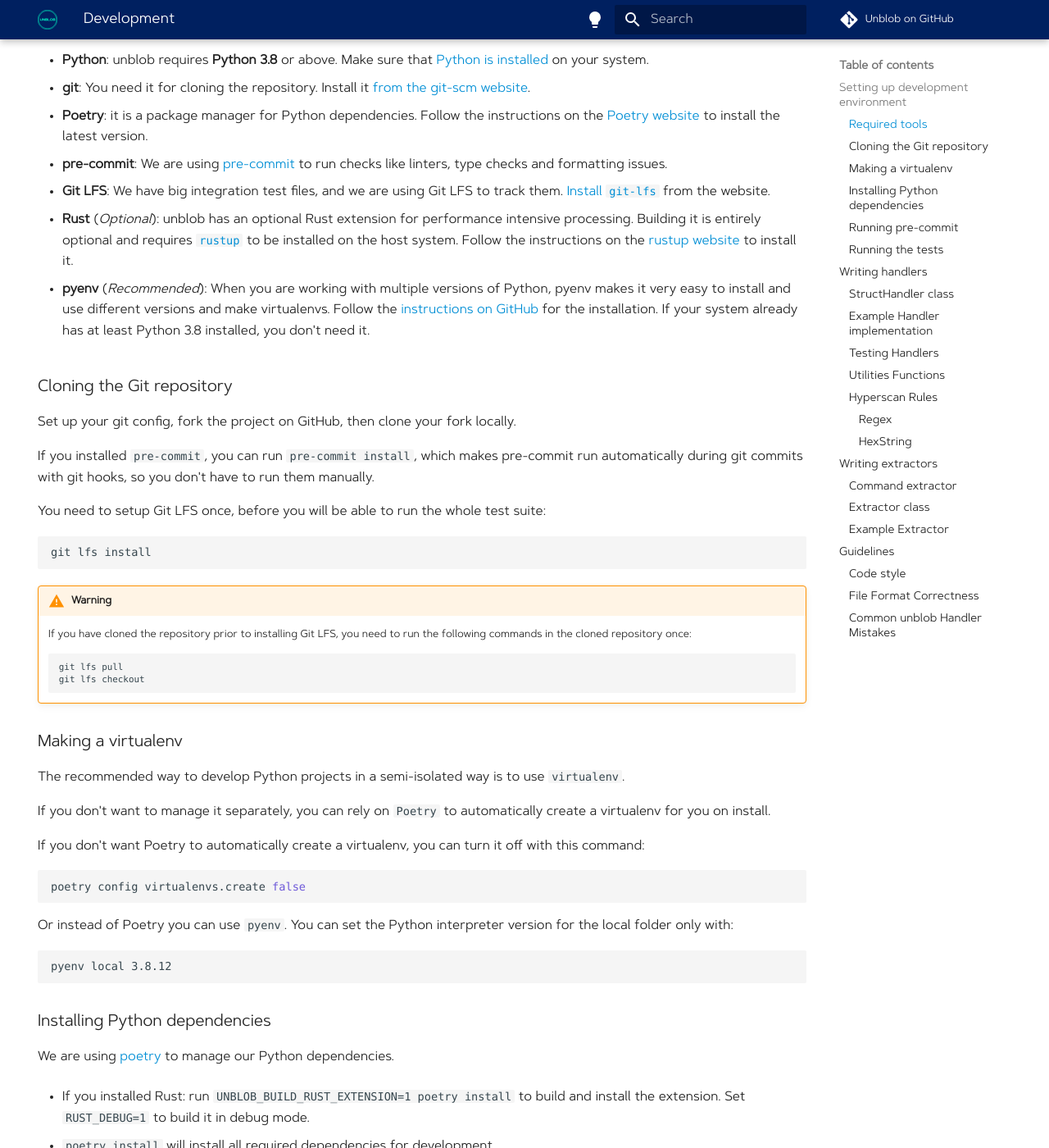
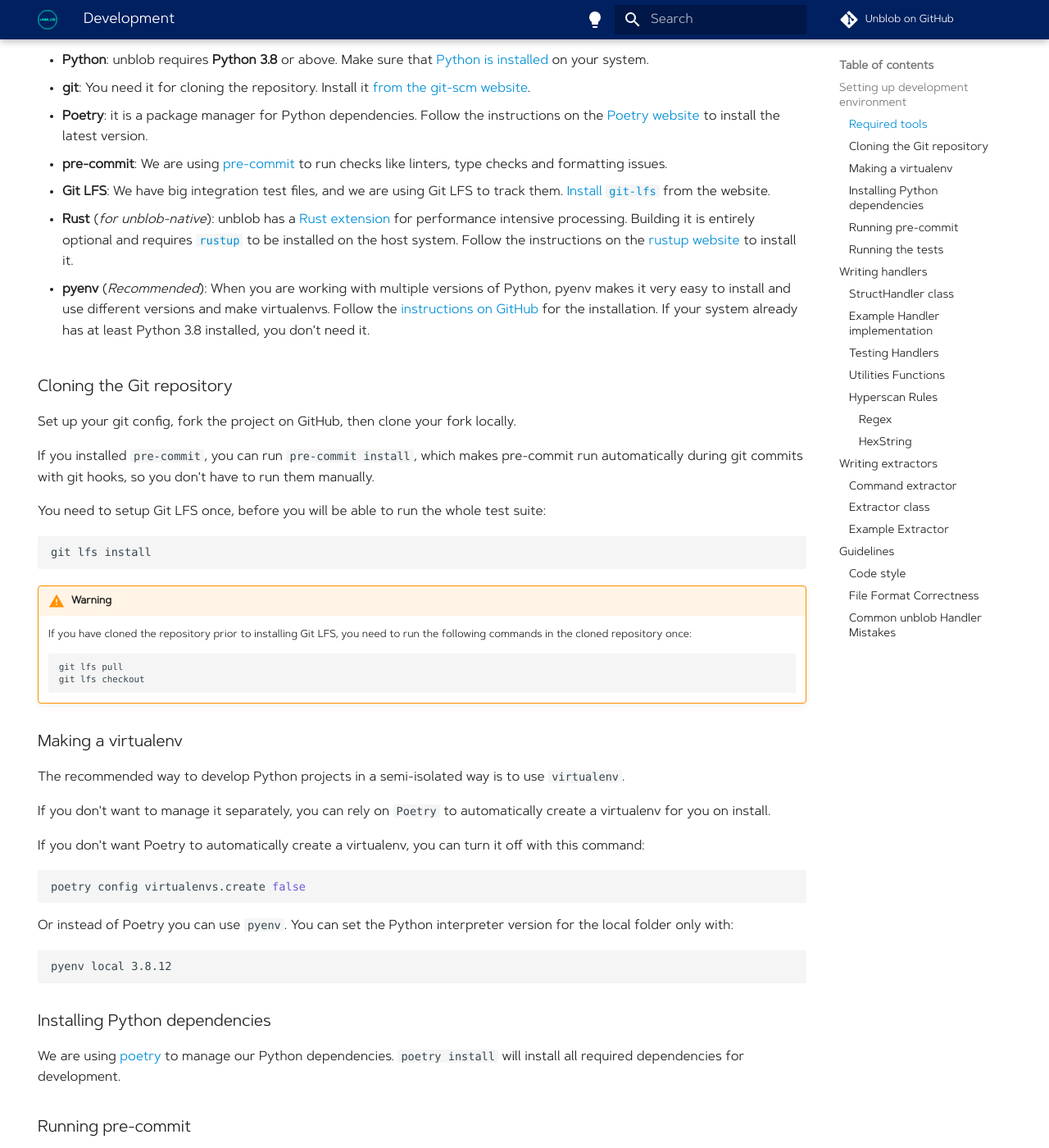
Before and after one commit to onekey-sec/unblob, an MkDocs documentation site: the page built from docs/development.md, in a window 1280 px wide and 1400 px high, scrolled down 547 px. Shown: the whole window at 82% size. Built offline with MkDocs 1.6.1 and Material for MkDocs 9.7.7, drawn with Linux system fonts in a browser that asks for light colours; comment, search, counter and statistics services are not loaded.

Commit message:
chore(docs): Adjust for packaging changes

```diff
--- a/docs/development.md
+++ b/docs/development.md
@@ -41,10 +41,9 @@
 - **Git LFS**: We have big integration test files, and we are using Git LFS to track them.
   [Install `git-lfs`](https://git-lfs.github.com/) from the website.
 
-- **Rust** (_Optional_): unblob has an optional Rust extension for performance
-  intensive processing. Building it is entirely optional and requires
-  [`rustup`](https://rustup.rs/) to be installed on the host system. Follow the
-  instructions on the [rustup website](https://rustup.rs/) to install it.
+- **Rust** (_for unblob-native_): unblob has a [Rust extension](https://github.com/onekey-sec/unblob-native) for
+  performance intensive processing. Building it is entirely optional and requires [`rustup`](https://rustup.rs/) to be
+  installed on the host system. Follow the instructions on the [rustup website](https://rustup.rs/) to install it.
 
 - **pyenv** (_Recommended_): When you are working with multiple versions of Python,
   pyenv makes it very easy to install and use different versions and make virtualenvs.
@@ -91,12 +90,8 @@
 
 ### Installing Python dependencies
 
-We are using [poetry](https://python-poetry.org/) to manage our Python dependencies.
-
-- If you installed Rust: run `UNBLOB_BUILD_RUST_EXTENSION=1 poetry install`
-  to build and install the extension. Set `RUST_DEBUG=1` to build it in debug mode.
-
-- `poetry install` will install all required dependencies for development.
+We are using [poetry](https://python-poetry.org/) to manage our Python dependencies. `poetry
+install` will install all required dependencies for development.
 
 ### Running pre-commit
 
```
Also changed, not shown: docs/index.md (+1 -1 lines), docs/installation.md (+4 -10 lines).
